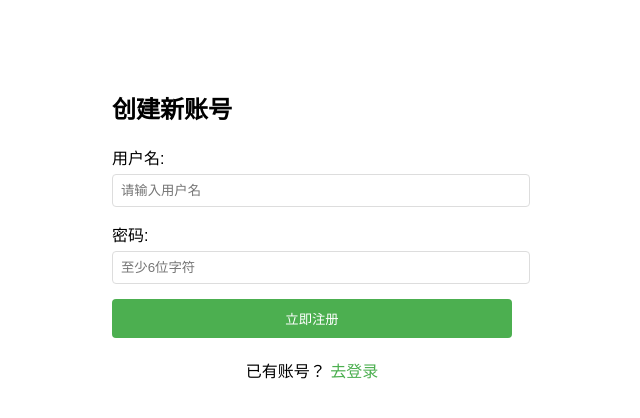
After one commit to mitrecx/ChatbotFlaskApp, a Flask app: page /register in a window 1280 px wide. The commit adds this page. Shown: the top 418 px of the page, without its empty margins (328-968 px from the left). Run offline with Flask 3, Linux system fonts and the light colour scheme.

Commit message:
feat: 登录功能

```diff
--- a/app.py
+++ b/app.py
@@ -1,6 +1,8 @@
 import datetime
-from flask import Flask, render_template, request, jsonify, Response, stream_with_context
+from flask import Flask, render_template, request, jsonify, Response, stream_with_context, redirect, url_for, flash
 from flask_sqlalchemy import SQLAlchemy
+from flask_login import LoginManager, UserMixin, login_user, login_required, logout_user, current_user
+from werkzeug.security import generate_password_hash, check_password_hash
 import os
 from volcenginesdkarkruntime import Ark
 
@@ -15,14 +17,23 @@ client = Ark(
     api_key=os.getenv("ARK_API_KEY")
 )
 
+# 初始化 Flask-Login
+login_manager = LoginManager()
+login_manager.init_app(app)
+login_manager.login_view = 'login'
 
 # 数据模型
+class User(UserMixin, db.Model):
+    id = db.Column(db.Integer, primary_key=True)
+    username = db.Column(db.String(80), unique=True, nullable=False)
+    password = db.Column(db.String(120), nullable=False)
+
 class ChatSession(db.Model):
     id = db.Column(db.String(36), primary_key=True)
     created_at = db.Column(db.DateTime, default=datetime.datetime.now)
-    is_used = db.Column(db.Boolean, default=False)  # 新增字段
+    is_used = db.Column(db.Boolean, default=False)
+    user_id = db.Column(db.Integer, db.ForeignKey('user.id'))  # 关联用户
     messages = db.relationship('ChatMessage', backref='session', lazy='dynamic')
-
 
 class ChatMessage(db.Model):
     id = db.Column(db.Integer, primary_key=True)
@@ -31,19 +42,57 @@ class ChatMessage(db.Model):
     content = db.Column(db.Text)
     timestamp = db.Column(db.DateTime, default=datetime.datetime.now)
 
-
 # 初始化数据库
 with app.app_context():
     db.create_all()
 
+@login_manager.user_loader
+def load_user(user_id):
+    return User.query.get(int(user_id))
 
-# 路由
+# 登录路由
+@app.route('/login', methods=['GET', 'POST'])
+def login():
+    if request.method == 'POST':
+        username = request.form.get('username')
+        password = request.form.get('password')
+        user = User.query.filter_by(username=username).first()
+        if user and check_password_hash(user.password, password):
+            login_user(user)
+            return redirect(url_for('chat'))
+        flash('用户名或密码错误')
+    return render_template('login.html')
+
+# 注册路由
+@app.route('/register', methods=['GET', 'POST'])
+def register():
+    if request.method == 'POST':
+        username = request.form.get('username')
+        password = request.form.get('password')
+        hashed_pw = generate_password_hash(password)
+        if User.query.filter_by(username=username).first():
+            flash('用户名已存在')
+            return redirect(url_for('register'))
+        new_user = User(username=username, password=hashed_pw)
+        db.session.add(new_user)
+        db.session.commit()
+        login_user(new_user)
+        return redirect(url_for('chat'))
+    return render_template('register.html')
+
+# 注销路由
+@app.route('/logout', methods=['POST'])
+@login_required
+def logout():
+    logout_user()
+    return jsonify({"success": True}), 200
+
+# 原有路由添加登录保护
 @app.route('/chat')
+@login_required
 def chat():
-    """显示聊天界面并加载会话历史"""
-    sessions = ChatSession.query.order_by(ChatSession.created_at.desc()).all()
+    sessions = ChatSession.query.filter_by(user_id=current_user.id).order_by(ChatSession.created_at.desc()).all()
     session_data = []
-
     for s in sessions:
         last_msg = s.messages.order_by(ChatMessage.timestamp.desc()).first()
         session_data.append({
@@ -51,15 +100,16 @@ def chat():
             "created_at": s.created_at.strftime("%Y-%m-%d %H:%M"),
             "preview": last_msg.content[:20] + '...' if last_msg else "新会话"
         })
-
     return render_template('chat.html', sessions=session_data)
 
-
+# 其他路由（/create-session, /get-messages, /chat-stream）都添加@login_required
+# 修改/create-session路由中的会话创建逻辑，关联当前用户
 @app.route('/create-session', methods=['POST'])
+@login_required
 def create_session():
     try:
         # 检查是否存在未使用的会话
-        unused_session = ChatSession.query.filter_by(is_used=False).order_by(ChatSession.created_at.desc()).first()
+        unused_session = ChatSession.query.filter_by(is_used=False, user_id=current_user.id).order_by(ChatSession.created_at.desc()).first()
 
         if unused_session:
             return jsonify({
@@ -78,7 +128,7 @@ def create_session():
         )
         token = response.id
 
-        new_session = ChatSession(id=token, is_used=False)
+        new_session = ChatSession(id=token, is_used=False, user_id=current_user.id)
         db.session.add(new_session)
         db.session.commit()
 
--- /dev/null
+++ b/templates/register.html
@@ -0,0 +1,79 @@
+<!DOCTYPE html>
+<html>
+<head>
+    <title>注册</title>
+    <style>
+        body {
+            font-family: Arial, sans-serif;
+            max-width: 400px;
+            margin: 50px auto;
+            padding: 20px;
+        }
+        .form-group {
+            margin-bottom: 15px;
+        }
+        input {
+            width: 100%;
+            padding: 8px;
+            margin-top: 5px;
+            border: 1px solid #ddd;
+            border-radius: 4px;
+        }
+        button {
+            background: #4CAF50;
+            color: white;
+            padding: 10px 20px;
+            border: none;
+            cursor: pointer;
+            border-radius: 4px;
+            width: 100%;
+        }
+        button:hover {
+            background: #45a049;
+        }
+        a {
+            color: #4CAF50;
+            text-decoration: none;
+        }
+        .flash-message {
+            color: red;
+            margin-bottom: 15px;
+        }
+    </style>
+</head>
+<body>
+    <h2>创建新账号</h2>
+
+    <!-- 错误消息显示 -->
+    {% with messages = get_flashed_messages() %}
+        {% if messages %}
+            <div class="flash-message">
+                {% for message in messages %}
+                    {{ message }}
+                {% endfor %}
+            </div>
+        {% endif %}
+    {% endwith %}
+
+    <!-- 注册表单 -->
+    <form method="POST">
+        <div class="form-group">
+            <label>用户名:</label>
+            <input type="text" name="username" required
+                   placeholder="请输入用户名" autocomplete="username">
+        </div>
+
+        <div class="form-group">
+            <label>密码:</label>
+            <input type="password" name="password" required
+                   placeholder="至少6位字符" autocomplete="new-password">
+        </div>
+
+        <button type="submit">立即注册</button>
+    </form>
+
+    <p style="margin-top: 20px; text-align: center;">
+        已有账号？ <a href="{{ url_for('login') }}">去登录</a>
+    </p>
+</body>
+</html>
```
Also changed, not shown: templates/chat.html (+85 -0 lines), templates/login.html (added, +34 -0 lines).
